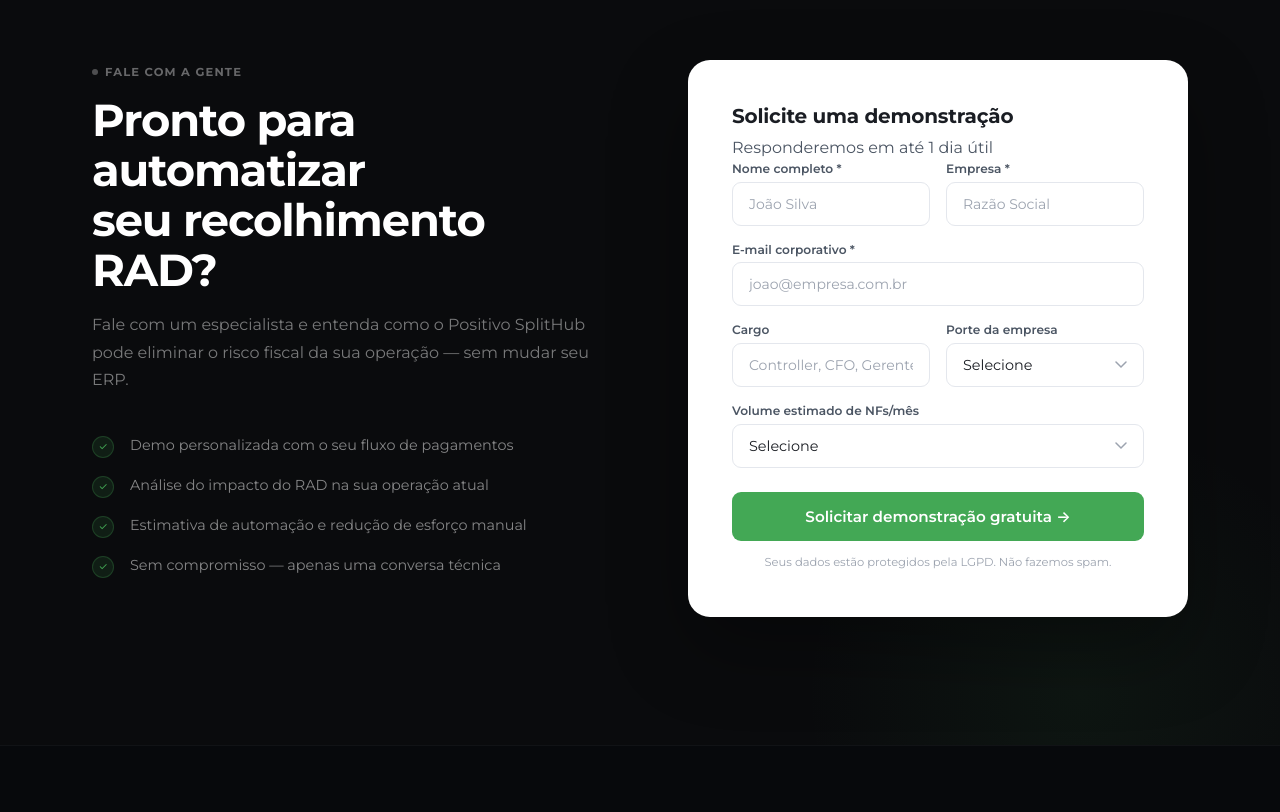
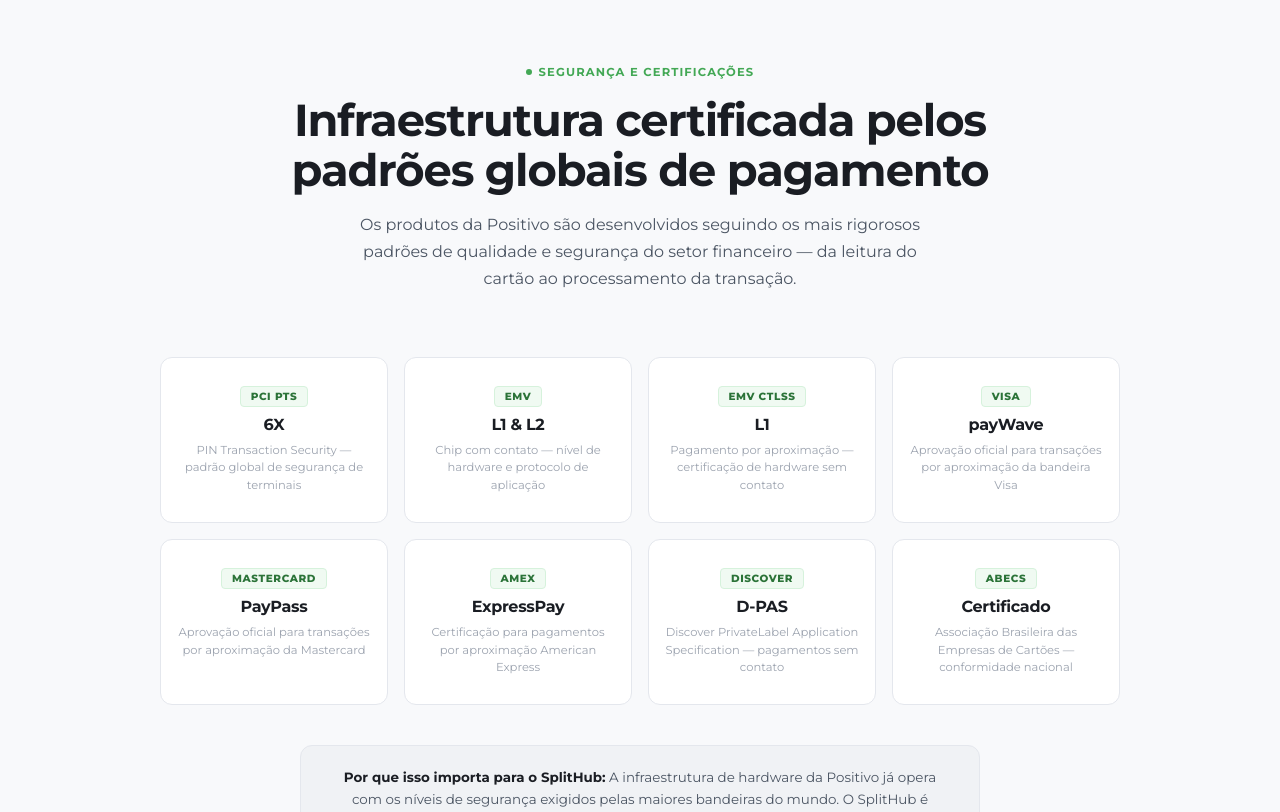
Before and after one commit to split-hubhq/site, a website: page v3.html in a window 1280 px wide. Shown: the part 8025-8837 px from the top of the page. Drawn offline with Linux system fonts and the light colour scheme.

Commit message:
Added security info

```diff
--- a/v3.html
+++ b/v3.html
@@ -385,6 +385,31 @@
     .erp-note { text-align: center; font-size: 0.84rem; color: var(--text-3); }
 
     /* ══════════════════════════════════════════════
+       SECURITY / CERTIFICATIONS
+    ══════════════════════════════════════════════ */
+    .cert-grid { display: grid; grid-template-columns: repeat(4, 1fr); gap: 1rem; max-width: 960px; margin: 0 auto 2.5rem; }
+    .cert-chip {
+      background: var(--surface); border: 1.5px solid var(--border); border-radius: var(--radius);
+      padding: 1.75rem 1rem; display: flex; flex-direction: column;
+      align-items: center; text-align: center; gap: 0.5rem;
+      transition: all 0.25s var(--ease);
+    }
+    .cert-chip:hover { border-color: var(--green); transform: translateY(-3px); box-shadow: 0 8px 24px rgba(0,0,0,0.07); }
+    .cert-badge {
+      font-size: 0.65rem; font-weight: 800; letter-spacing: 0.06em; text-transform: uppercase;
+      color: var(--green-dark); background: var(--green-50); border: 1px solid var(--green-100);
+      padding: 0.2rem 0.6rem; border-radius: 4px; white-space: nowrap;
+    }
+    .cert-version { font-size: 1rem; font-weight: 700; color: var(--text); letter-spacing: -0.02em; line-height: 1.2; }
+    .cert-desc { font-size: 0.72rem; color: var(--text-3); line-height: 1.5; }
+    .cert-footer {
+      max-width: 680px; margin: 0 auto; text-align: center;
+      background: var(--surface-3); border: 1.5px solid var(--border); border-radius: var(--radius);
+      padding: 1.25rem 2rem; font-size: 0.84rem; color: var(--text-2); line-height: 1.65;
+    }
+    .cert-footer strong { color: var(--text); }
+
+    /* ══════════════════════════════════════════════
        CONTACT
     ══════════════════════════════════════════════ */
     .contact-sec { background: var(--ink); padding: 8rem 0; position: relative; overflow: hidden; }
@@ -476,6 +501,7 @@
       .stat-card:nth-child(4) { border-top: 1px solid var(--border); border-right: none; }
       .nav-links { display: none; }
       .erp-grid { grid-template-columns: repeat(3, 1fr); }
+      .cert-grid { grid-template-columns: repeat(2, 1fr); }
       .human-photos { grid-template-columns: 1fr 1fr; }
       .footer-inner { grid-template-columns: 1fr 1fr; }
       .form-2col { grid-template-columns: 1fr; }
@@ -899,6 +925,62 @@
   </div>
 </section>
 
+<!-- ══ SECURITY ═══════════════════════════════════════ -->
+<section class="section section--light" id="seguranca">
+  <div class="container">
+    <div class="section-header reveal" style="text-align:center;margin-bottom:4rem;">
+      <div class="label">Segurança e Certificações</div>
+      <h2>Infraestrutura certificada pelos<br>padrões globais de pagamento</h2>
+      <p style="max-width:580px;margin:1rem auto 0;">Os produtos da Positivo são desenvolvidos seguindo os mais rigorosos padrões de qualidade e segurança do setor financeiro — da leitura do cartão ao processamento da transação.</p>
+    </div>
+    <div class="cert-grid reveal">
+      <div class="cert-chip">
+        <div class="cert-badge">PCI PTS</div>
+        <div class="cert-version">6X</div>
+        <div class="cert-desc">PIN Transaction Security — padrão global de segurança de terminais</div>
+      </div>
+      <div class="cert-chip">
+        <div class="cert-badge">EMV</div>
+        <div class="cert-version">L1 & L2</div>
+        <div class="cert-desc">Chip com contato — nível de hardware e protocolo de aplicação</div>
+      </div>
+      <div class="cert-chip">
+        <div class="cert-badge">EMV CTLSS</div>
+        <div class="cert-version">L1</div>
+        <div class="cert-desc">Pagamento por aproximação — certificação de hardware sem contato</div>
+      </div>
+      <div class="cert-chip">
+        <div class="cert-badge">Visa</div>
+        <div class="cert-version">payWave</div>
+        <div class="cert-desc">Aprovação oficial para transações por aproximação da bandeira Visa</div>
+      </div>
+      <div class="cert-chip">
+        <div class="cert-badge">Mastercard</div>
+        <div class="cert-version">PayPass</div>
+        <div class="cert-desc">Aprovação oficial para transações por aproximação da Mastercard</div>
+      </div>
+      <div class="cert-chip">
+        <div class="cert-badge">Amex</div>
+        <div class="cert-version">ExpressPay</div>
+        <div class="cert-desc">Certificação para pagamentos por aproximação American Express</div>
+      </div>
+      <div class="cert-chip">
+        <div class="cert-badge">Discover</div>
+        <div class="cert-version">D-PAS</div>
+        <div class="cert-desc">Discover PrivateLabel Application Specification — pagamentos sem contato</div>
+      </div>
+      <div class="cert-chip">
+        <div class="cert-badge">ABECS</div>
+        <div class="cert-version">Certificado</div>
+        <div class="cert-desc">Associação Brasileira das Empresas de Cartões — conformidade nacional</div>
+      </div>
+    </div>
+    <div class="cert-footer reveal">
+      <strong>Por que isso importa para o SplitHub:</strong> A infraestrutura de hardware da Positivo já opera com os níveis de segurança exigidos pelas maiores bandeiras do mundo. O SplitHub é construído sobre essa mesma base — com criptografia AES-256, isolamento de dados por CNPJ e rastreabilidade completa de cada transação.
+    </div>
+  </div>
+</section>
+
 <!-- ══ CONTACT ════════════════════════════════════════ -->
 <section class="contact-sec" id="contato">
   <div class="contact-glow"></div>
```
